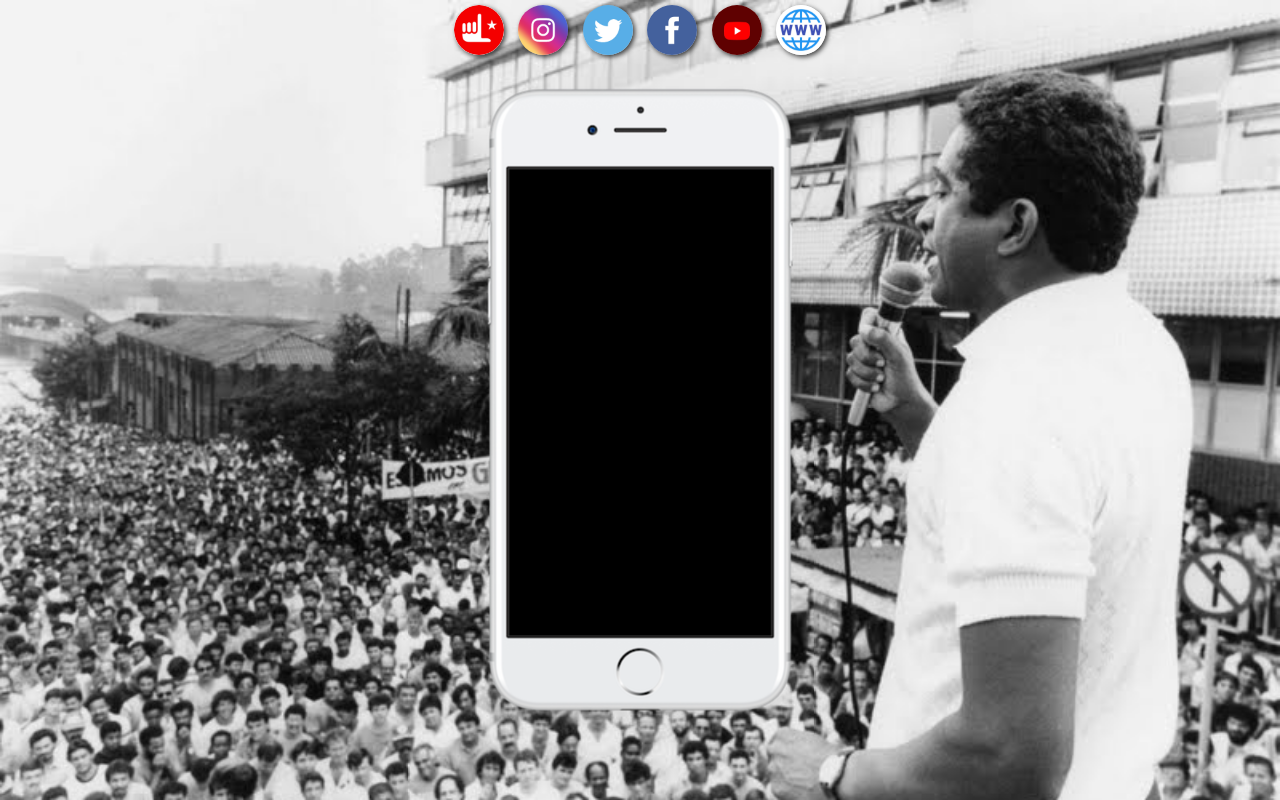
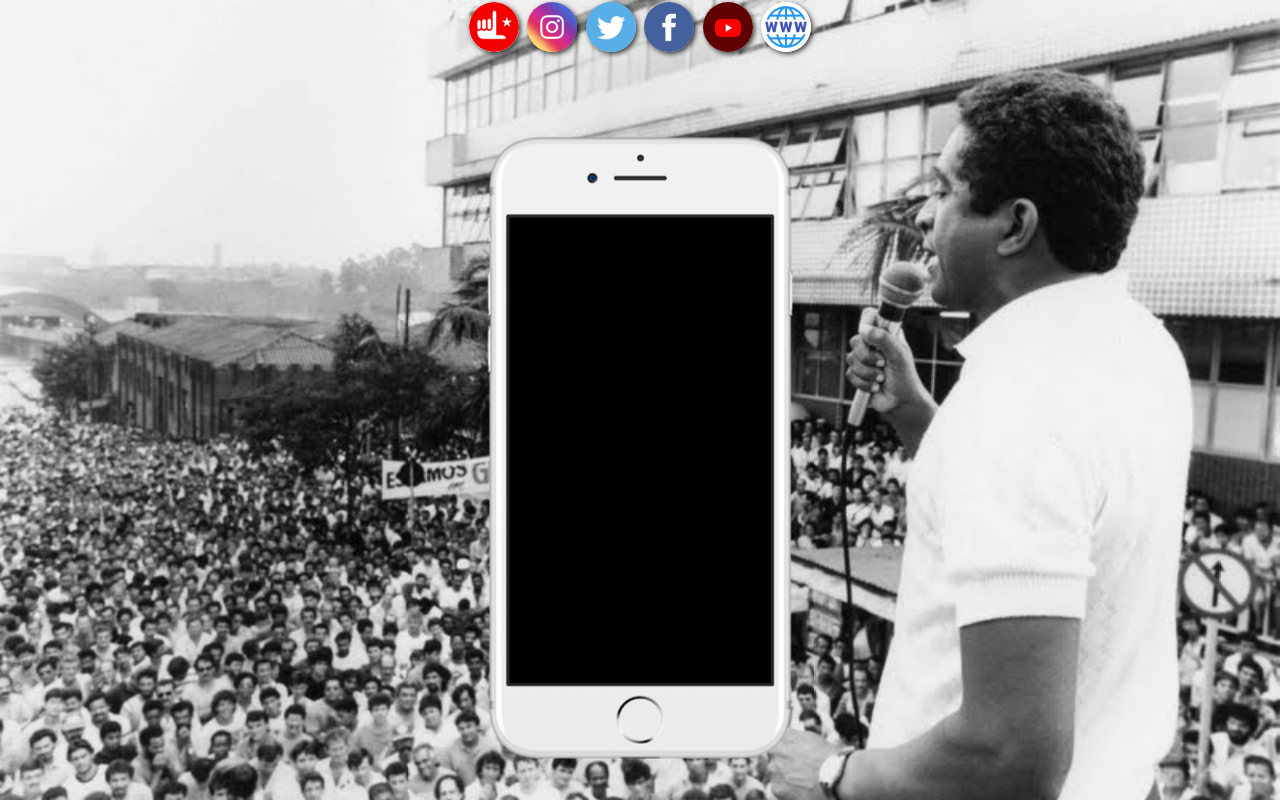
Before and after one commit to HugoSantanaSilva/Redes_Sociais_Pai, a plain HTML site: page index.html in a window 1280 px wide. Drawn offline with Linux system fonts and the light colour scheme.

Commit message:
Update style.css

```diff
--- a/Estilos/style.css
+++ b/Estilos/style.css
@@ -28,7 +28,7 @@ main {
 
 #telefone{
     position:absolute;
-    top: 50%;
+    top: 56%;
     left: 50%;
     transform: translate(-50%, -50%);
     height: 627px;
@@ -54,7 +54,7 @@ main {
 #redes-sociais img {
     width: 50px;
     height: 50px;
-    margin: 5px;
+    margin: 2px;
     border-radius: 50%;
     box-shadow: 2px 2px 5px rgba(0, 0, 0, 0.747);
     box-sizing: border-box;
```
